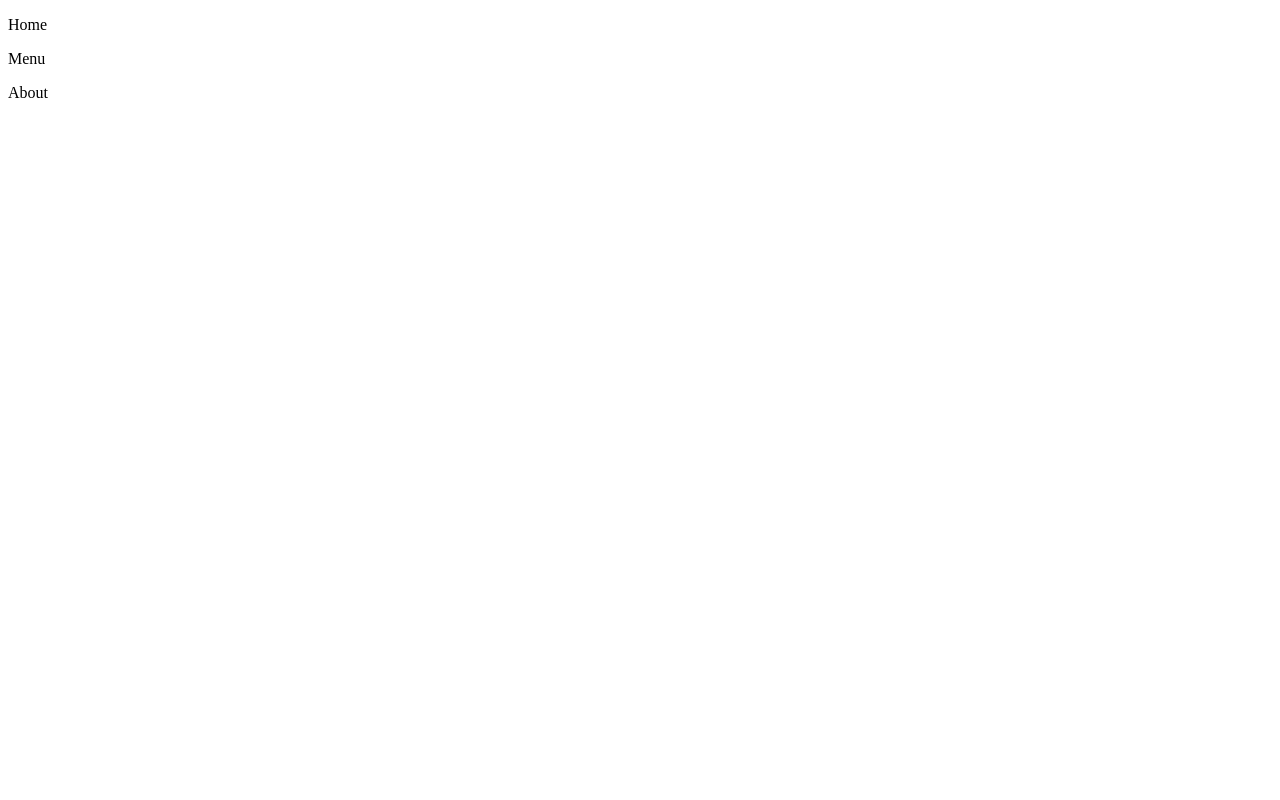
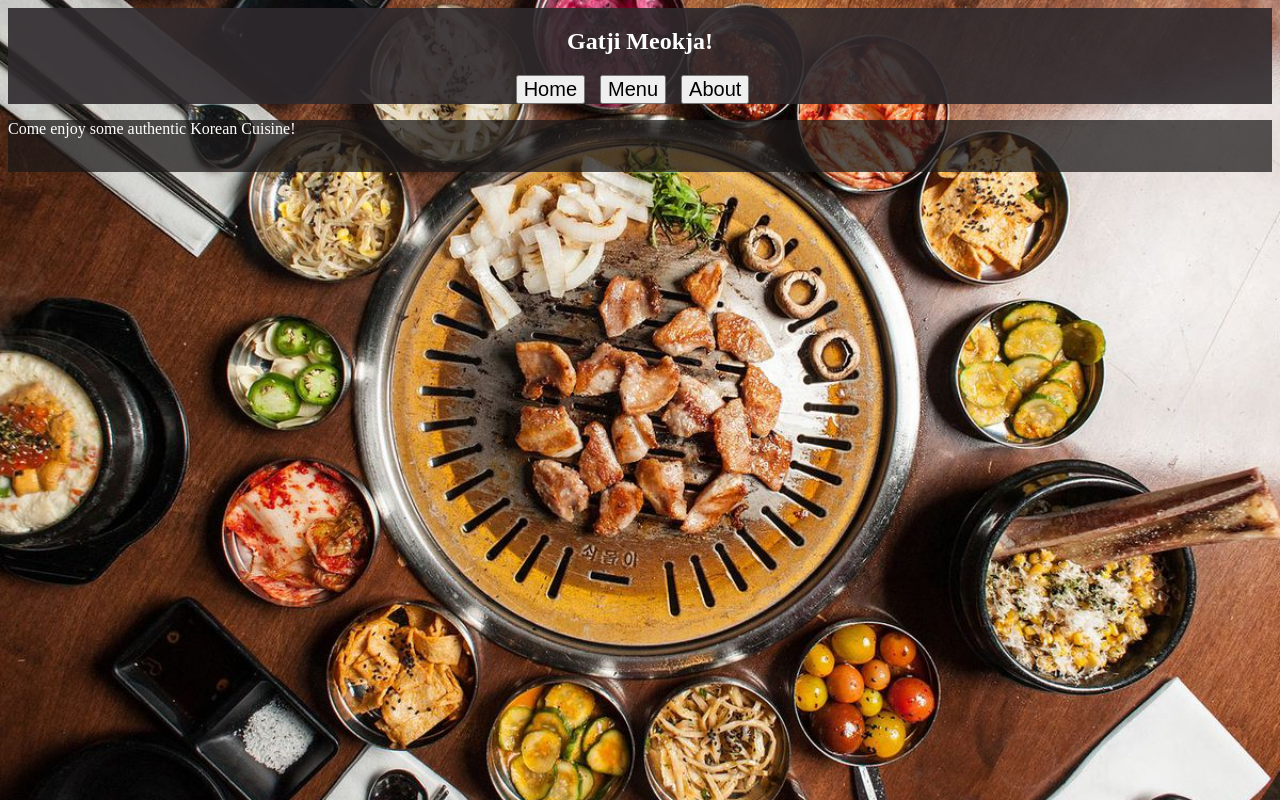
Before and after one commit to bertyoo90/Restaurant-Page, a website built with webpack: page dist/index.html in a window 1280 px wide. Built offline with nearby package versions, Linux system fonts and the light colour scheme.

Commit message:
Added styling via CSS and structured code via JavaScript

```diff
--- a/package.json
+++ b/package.json
@@ -6,7 +6,10 @@
   "scripts": {
     "test": "echo \"Error: no test specified\" && exit 1",
     "build": "webpack",
-    "dev": "webpack-dev-server --open"
+    "dev": "webpack-dev-server --open",
+    "watch": "webpack --watch",
+    "start": "webpack serve --open"
+
   },
   "keywords": [],
   "author": "",
--- a/src/index.js
+++ b/src/index.js
@@ -1,4 +1,4 @@
-import initialLoad from './initial-page-load.js'
+import { initialLoad } from './initial-page-load.js'
 
 console.log('Hello Beautiful People!')
 
--- a/src/initial-page-load.js
+++ b/src/initial-page-load.js
@@ -1,23 +1,80 @@
-export default function initialLoad() {
+export function initialLoad() {
+    //content div with skeleton HTML
     let content = document.querySelector('#content')
+
+    //Content under header
+    let navigation = document.createElement('nav')
+    let restaurantName = document.createElement('h2')
     let pageHeader = document.createElement('header')
-    let homeHeader = document.createElement('p')
-    let menuHeader = document.createElement('p')
-    let aboutHeader = document.createElement('p')
+    let homeHeader = document.createElement('button')
+    let menuHeader = document.createElement('button')
+    let aboutHeader = document.createElement('button')
 
+
+    //Content under container div
+    let containerContent = document.createElement('div')
+    let chefPic = document.createElement('img')
+    let description = document.createElement('p')
+
+    //Content under footer
+    let footerContent = document.createElement('footer')
+    let author = document.createElement('p')
+
+    //#content --> appending child elements
+    content.appendChild(pageHeader)
+    content.appendChild(containerContent)
+    content.appendChild(footerContent)
+
+    //header --> appending child header/nav elements
+    pageHeader.appendChild(restaurantName)
+    pageHeader.appendChild(navigation)
+    navigation.appendChild(homeHeader)
+    navigation.appendChild(menuHeader)
+    navigation.appendChild(aboutHeader)
+
+    //container --> appending container child content
+    containerContent.appendChild(description)
+    containerContent.appendChild(chefPic)
+
+    //footer --> appending footer child content
+    footerContent.appendChild(author)
+
+    //content #id's
     homeHeader.setAttribute('id', 'home')
     menuHeader.setAttribute('id', 'menu')
     aboutHeader.setAttribute('id', 'about')
+    containerContent.setAttribute('id', 'container')
+    restaurantName.setAttribute('id', 'english-title')
+    description.setAttribute('id', 'description')
+    chefPic.setAttribute('id', 'chef-pic')
+    author.setAttribute('id', 'author')
 
-    content.appendChild(pageHeader)
-    pageHeader.appendChild(homeHeader)
-    pageHeader.appendChild(menuHeader)
-    pageHeader.appendChild(aboutHeader)
-
+    //Home elements
     homeHeader.textContent = 'Home'
     menuHeader.textContent = 'Menu'
     aboutHeader.textContent = 'About'
 
 
+    //Container elements
+    restaurantName.textContent = 'Gatji Meokja!'
+    description.textContent = 'Come enjoy some authentic Korean Cuisine!'
+    menuButton.textContent = 'Menu'
+    chefPic.src = 'image/Chef_Roy_Choi.jpeg'
+
+    //Footer elements
+    author.textContent = 'Developed by Albert Yoo'
+
+
+    return {
+        content,
+        pageHeader,
+        homeHeader,
+        aboutHeader,
+        containerContent,
+        restaurantName,
+        description,
+        foodPic,
+        menuButton
+    }
 
 }
--- a/webpack.config.js
+++ b/webpack.config.js
@@ -9,6 +9,9 @@ module.exports = {
     filename: 'bundle.js',
     path: path.resolve(__dirname, 'dist'),
   },
+  devServer: {
+    static: './dist',
+  }
 };
 
 
```
Also changed, not shown: dist/bundle.js, dist/image/Chef_Roy_Choi.jpeg (added), dist/index.html, dist/style.css (added).
